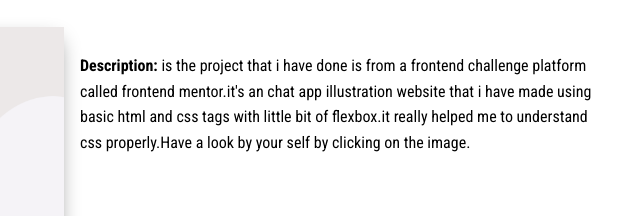
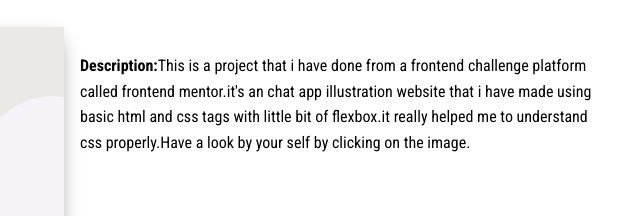
Before and after one commit to Darshan-Pandya10/Portfolio-Darshan-Pandya, a plain HTML site: page project.html in a window 1280 px wide. Shown: the part 197-413 px from the top of the page, 640-1280 px from the left. Drawn offline with Linux system fonts and the light colour scheme.

Commit message:
add more context to the description.

```diff
--- a/project.html
+++ b/project.html
@@ -37,7 +37,7 @@
                             alt="picture of the site."></a>
                     <div class="project-description">
 
-                        <p><strong>Description:</strong> is the project that i have done is from a frontend challenge
+                        <p><strong>Description:</strong>This is a project that i have done from a frontend challenge
                             platform called
                             frontend
                             mentor.it's an chat app illustration website that i have made using basic html and css tags
```
